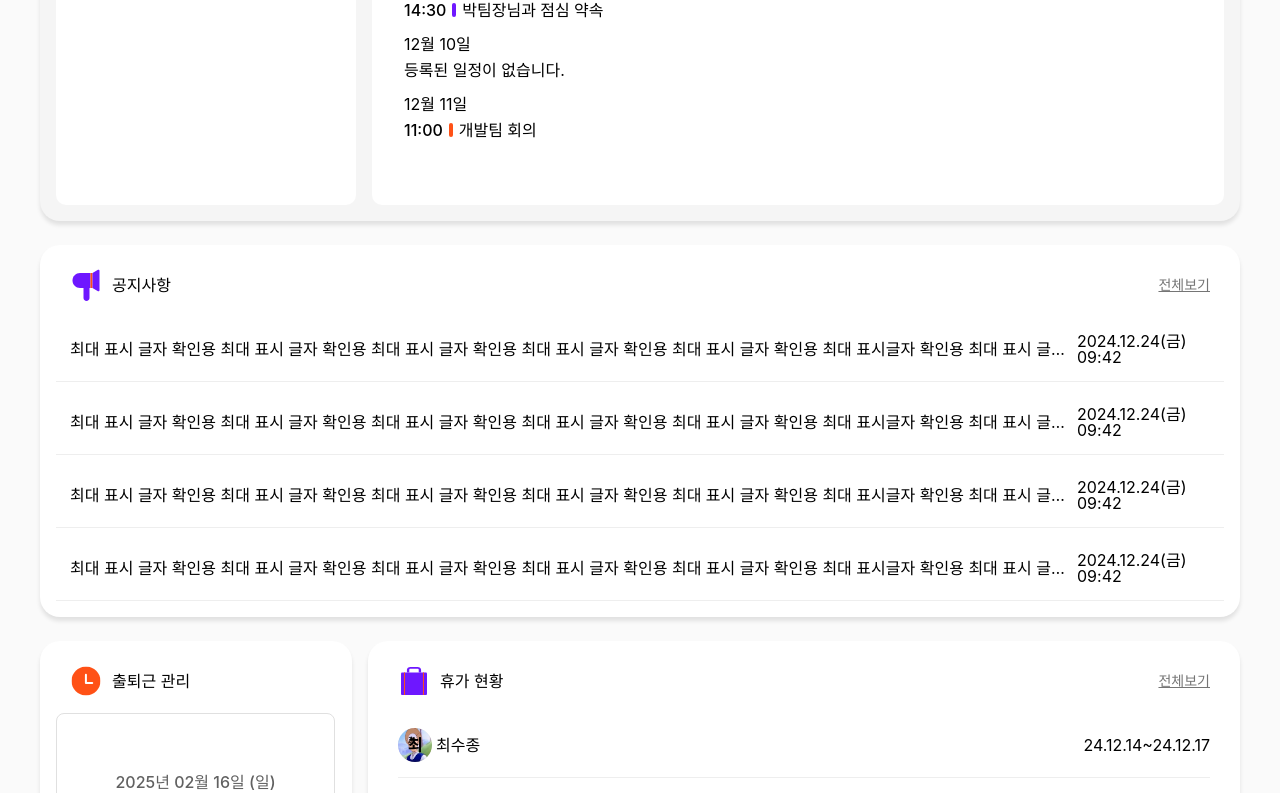
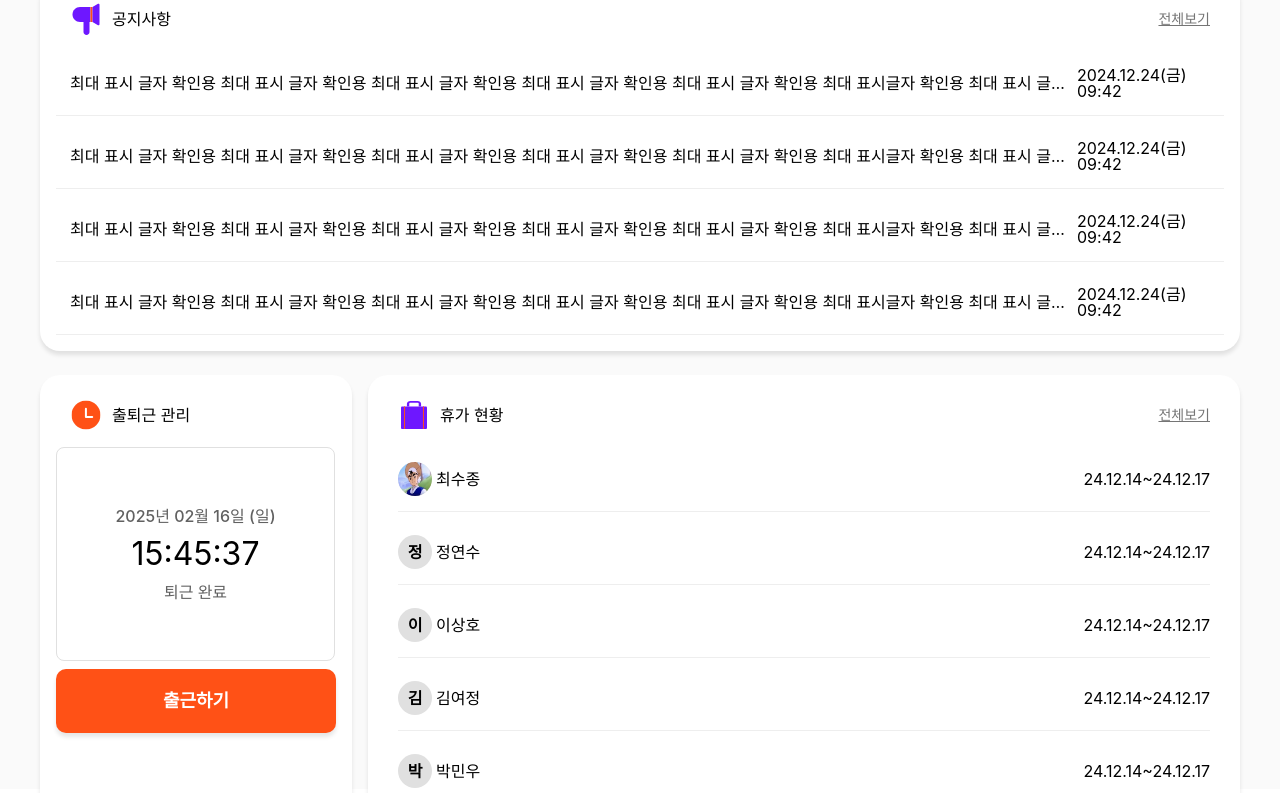
Before and after one commit to 9567828/chuck-react, a React (Vite) app: page / in a window 1280 px wide. Shown: the part 647-1440 px from the top of the page. Built offline with nearby package versions, Linux system fonts and the light colour scheme; no server answers; a web font is replaced by a local one.

Commit message:
mixin 설정, 스타일 수정 중

```diff
--- /dev/null
+++ b/src/assets/scss/config/_index.scss
@@ -0,0 +1,2 @@
+@forward "variables";
+@forward "mixin";
--- a/src/assets/scss/config/_mixin.scss
+++ b/src/assets/scss/config/_mixin.scss
@@ -1,3 +1,39 @@
-@mixin text {
-  background-color: $bg-black;
+@use "variables" as *;
+
+@mixin flex($col, $justi, $align, $gap) {
+  display: flex;
+  @if $col {
+    flex-direction: column;
+  }
+  @if $justi {
+    justify-content: $justi
+  }
+  @if $align {
+    align-items: $align
+  }
+  @if $gap {
+    gap: $gap
+  }
 }
+
+@mixin grid-col($col, $justi, $align, $gap) {
+  display: grid;
+  @if $col {
+    grid-template-columns: $col;
+  }
+  @if $justi {
+    justify-content: $justi
+  }
+  @if $align {
+    align-items: $align
+  }
+  @if $gap {
+    gap: $gap
+  }
+}
+
+@mixin home-card {
+  margin-bottom: 8px;
+  padding: 8px 14px;
+  background-color: $bg-white;
+}
--- a/src/assets/scss/config/_variables.scss
+++ b/src/assets/scss/config/_variables.scss
@@ -36,41 +36,3 @@ $extraBold-weight-800: 800;
 $heady-weight-900: 900;
 
 $shadow: 0 4px 4px rgba(0, 0, 0, 0.1);
-
-@mixin flex($col, $justi, $align, $gap) {
-  display: flex;
-  @if $col {
-    flex-direction: column;
-  }
-  @if $justi {
-    justify-content: $justi
-  }
-  @if $align {
-    align-items: $align
-  }
-  @if $gap {
-    gap: $gap
-  }
-}
-
-@mixin grid-col($col, $justi, $align, $gap) {
-  display: grid;
-  @if $col {
-    grid-template-columns: $col;
-  }
-  @if $justi {
-    justify-content: $justi
-  }
-  @if $align {
-    align-items: $align
-  }
-  @if $gap {
-    gap: $gap
-  }
-}
-
-@mixin home-card {
-  margin-bottom: 8px;
-  padding: 8px 14px;
-  background-color: $bg-white;
-}
--- a/src/assets/scss/screen/home/electric.scss
+++ b/src/assets/scss/screen/home/electric.scss
@@ -1,11 +1,6 @@
 .electric-card, .contents-card {
-  display: grid;
-  place-content: center;
-  align-items: center;
+  @include grid-col(null, center, center, null);
   @include home-card;
-  // margin-bottom: 8px;
-  // padding: 8px 14px;
-  // background-color: $bg-white;
   border-radius: 10px;
 }
 
--- a/src/components/Home.jsx
+++ b/src/components/Home.jsx
@@ -24,7 +24,19 @@ function Home() {
     <div className="inner">
       <div id="main-container">
         {/* 전자결재 */}
-        <ElectricListComponent />
+        <div className="dashboard-box electric">
+          <div className="title-bar">
+            <div className="title-left">
+              <img src="/img/main-icons/ic_fill_electric.svg" alt="전자결재아이콘" />
+              <h1 className={`${s.bodyMd} ${s.fontBold}`}>전자결재</h1>
+              <p className={`${s.captionXxs} ${s.fontMedium} check-electric`}>확인하지 않은 결재 (7)</p>
+            </div>
+            <Link to="" className="show-all">
+              전체보기
+            </Link>
+          </div>
+          <ElectricListComponent />
+        </div>
 
         {/* 스케줄 */}
         <div className="dashboard-box schedule">
@@ -45,7 +57,18 @@ function Home() {
         </div>
 
         {/* 공지사항 */}
-        <NoticeComp />
+        <div className="dashboard-box white">
+          <div className="title-bar">
+            <div className="title-left">
+              <img src="/img/main-icons/ic_fill_notice.svg" alt="공지사항" />
+              <h1 className={`${s.bodyMd} ${s.fontBold}`}>공지사항</h1>
+            </div>
+            <Link to="" className="show-all">
+              전체보기
+            </Link>
+          </div>
+          <NoticeComp />
+        </div>
         {/* 출퇴근 및 휴가현황 */}
         <div className="status-container">
           {/* 출퇴근관리 */}
--- a/src/components/common/AvatarComponent.jsx
+++ b/src/components/common/AvatarComponent.jsx
@@ -1,8 +1,8 @@
 import PropTypes from "prop-types";
 
-function AvatarComponent({ img, src, name }) {
+const AvatarComponent = ({ img, src, name }) => {
   return img ? <img src={src} alt="" className="avatar" /> : <span className="first-name">{name.slice(0, 1)}</span>;
-}
+};
 
 export default AvatarComponent;
 
--- a/src/components/home/ElectricListComponent.jsx
+++ b/src/components/home/ElectricListComponent.jsx
@@ -44,19 +44,9 @@ function ElectricListComponent() {
     },
   ];
 
-  return (
-    <div className="dashboard-box electric">
-      <div className="title-bar">
-        <div className="title-left">
-          <img src="/img/main-icons/ic_fill_electric.svg" alt="전자결재아이콘" />
-          <h1 className={`${s.bodyMd} ${s.fontBold}`}>전자결재</h1>
-          <p className={`${s.captionXxs} ${s.fontMedium} check-electric`}>확인하지 않은 결재 (7)</p>
-        </div>
-        <Link to="" className="show-all">
-          전체보기
-        </Link>
-      </div>
-      {lists.length !== 0 ? (
+  return lists.length !== 0 ? (
+    <EmptyMessage>진행중인 결재가 없습니다.</EmptyMessage>
+  ) : (
     <div className="card-wrap">
       {lists.map((item) => (
         <div className="electric-card" key={item.id}>
@@ -78,10 +68,6 @@ function ElectricListComponent() {
         </div>
       ))}
     </div>
-      ) : (
-        <EmptyMessage>진행중인 결재가 없습니다.</EmptyMessage>
-      )}
-    </div>
   );
 }
 
--- a/src/components/home/NoticeComp.jsx
+++ b/src/components/home/NoticeComp.jsx
@@ -1,7 +1,6 @@
 import * as s from "../../assets/scss/modules/style.module.scss";
-import { Link } from "react-router";
 
-function NoticeComp() {
+const NoticeComp = () => {
   const lists = [
     {
       id: 1,
@@ -28,27 +27,14 @@ function NoticeComp() {
       date: "2024.12.24(금) 09:42",
     },
   ];
-  return (
-    <div className="dashboard-box white">
-      <div className="title-bar">
-        <div className="title-left">
-          <img src="/img/main-icons/ic_fill_notice.svg" alt="공지사항" />
-          <h1 className={`${s.bodyMd} ${s.fontBold}`}>공지사항</h1>
-        </div>
-        <Link to="" className="show-all">
-          전체보기
-        </Link>
+  return lists.map((item) => (
+    <div className="contents-card" key={item.id}>
+      <div className={`list-title ${s.captionXs} ${s.fontBold}`}>{item.title}</div>
+      <div className={`write-date ${s.captionXs} ${s.fontRegular}`}>
+        <p>{item.date}</p>
       </div>
-      {lists.map((item) => (
-        <div className="contents-card" key={item.id}>
-          <div className={`list-title ${s.captionXs} ${s.fontBold}`}>{item.title}</div>
-          <div className={`write-date ${s.captionXs} ${s.fontRegular}`}>
-            <p>{item.date}</p>
-          </div>
-        </div>
-      ))}
     </div>
-  );
-}
+  ));
+};
 
 export default NoticeComp;
--- a/src/components/home/VacationComp.jsx
+++ b/src/components/home/VacationComp.jsx
@@ -1,21 +1,31 @@
 import * as s from "../../assets/scss/modules/style.module.scss";
+import AvatarComponent from "../common/AvatarComponent";
 
 function VacationComp() {
-  return (
+  const lists = [
+    { id: 1, src: "/img/202301261737390.jpg", name: "최수종", date: "24.12.14~24.12.17" },
+    { id: 1, src: "", name: "정연수", date: "24.12.14~24.12.17" },
+    { id: 1, src: "", name: "이상호", date: "24.12.14~24.12.17" },
+    { id: 1, src: "", name: "김여정", date: "24.12.14~24.12.17" },
+    { id: 1, src: "", name: "박민우", date: "24.12.14~24.12.17" },
+  ];
+  return lists.length === 0 ? (
+    <div className="empty-message">휴가 중인 인원이 없습니다.</div>
+  ) : (
     <div className="card-wrap">
-      <div className="contents-card vacation">
-        <div className="writer-name">
-          <div className="avatar-wrap">
-            <img src="/img/202301261737390.jpg" alt="" className="avatar" />
-            <span className="first-name">최</span>
+      {lists.map((item) => (
+        <div className="contents-card vacation" key={item.id}>
+          <div className="writer-name">
+            <div className="avatar-wrap">
+              <AvatarComponent img={item.src} src={item.src} name={item.name} />
+            </div>
+            <span className={`${s.captionXs} ${s.fontMedium}`}>{item.name}</span>
           </div>
-          <span className={`${s.captionXs} ${s.fontMedium}`}>최수종</span>
+          <div className={`write-date ${s.captionXs} ${s.fontRegular}`}>
+            <p>{item.date}</p>
+          </div>
         </div>
-        <div className={`write-date ${s.captionXs} ${s.fontRegular}`}>
-          <p>24.12.14~24.12.17</p>
-        </div>
-      </div>
-      {/* <div className="empty-message">휴가 중인 인원이 없습니다.</div> */}
+      ))}
     </div>
   );
 }
--- a/vite.config.js
+++ b/vite.config.js
@@ -33,7 +33,7 @@ export default defineConfig({
     preprocessorOptions: {
       scss: {
         additionalData: `
-          @use "@/assets/scss/config/variables" as *;
+        @use "@/assets/scss/config/index" as *;
         `,
       },
     },
```
Also changed, not shown: src/assets/scss/config/reset.scss (indentation only). Lines whose indentation alone changed are shown as unchanged.
